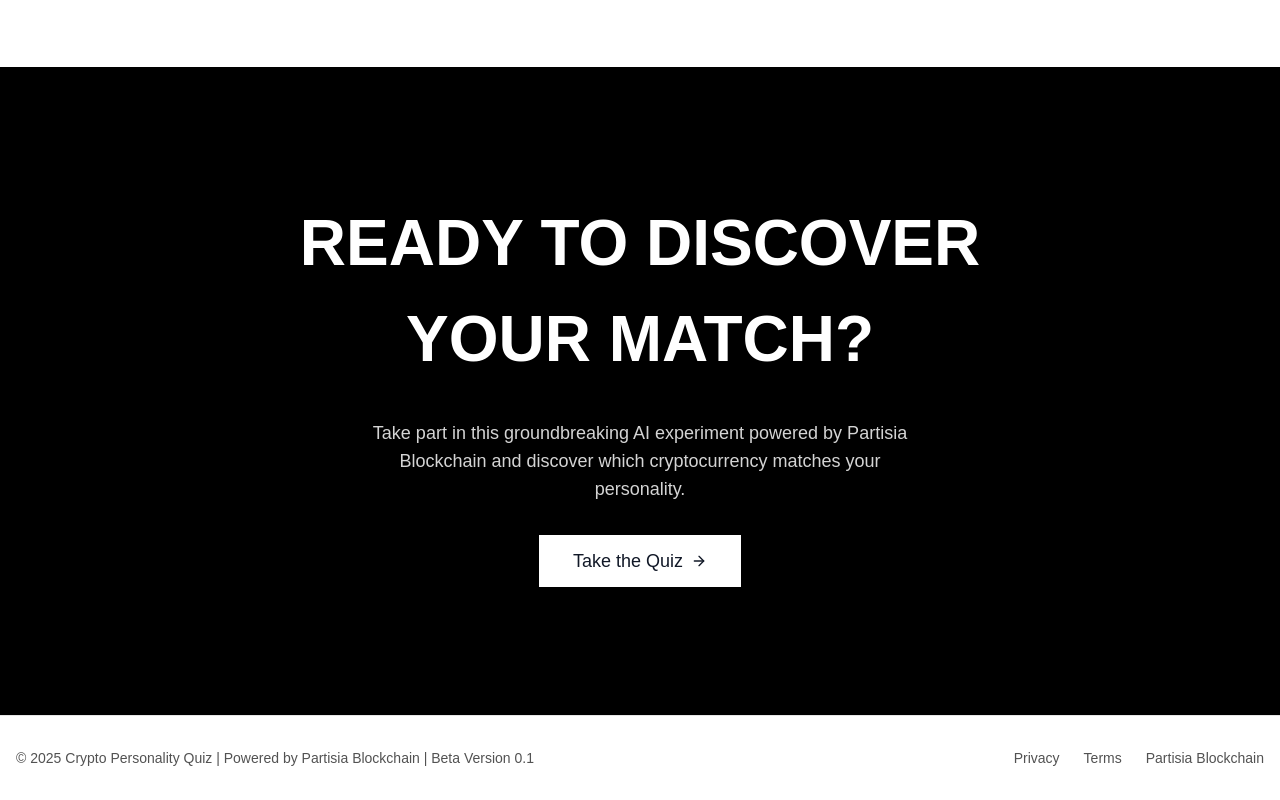
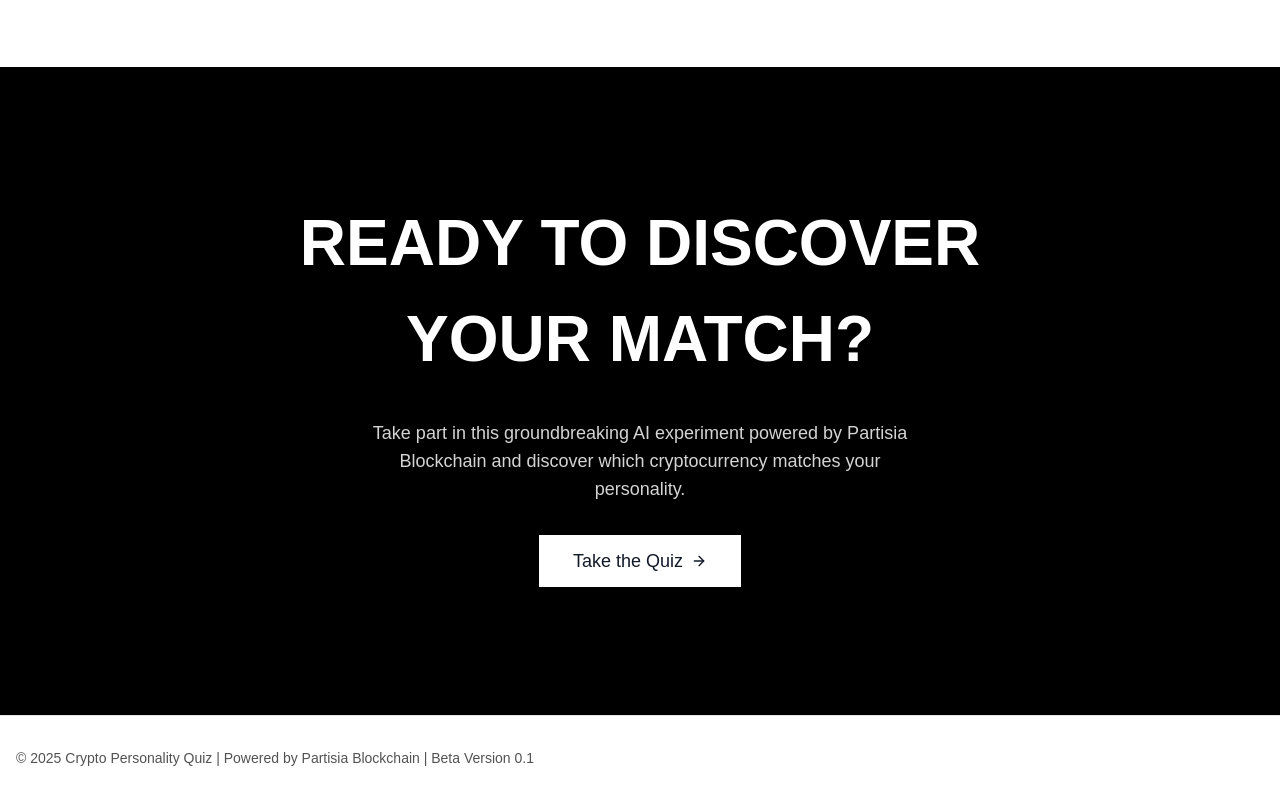
Before and after one commit to bettinasosa/mpc-quizzlet, a Next.js app: page / in a window 1280 px wide. Shown: the part 2175-2975 px from the top of the page. Built offline with nearby package versions, Linux system fonts and the light colour scheme.

Commit message:
removed footer thingy

```diff
--- a/app/page.tsx
+++ b/app/page.tsx
@@ -328,29 +328,6 @@ export default function LandingPage() {
               © {new Date().getFullYear()} Crypto Personality Quiz | Powered by
               Partisia Blockchain | Beta Version 0.1
             </p>
-
-            <div className="flex gap-6">
-              <Link
-                href="#"
-                className="text-sm text-neutral-600 dark:text-neutral-300 hover:text-black dark:hover:text-white transition-colors"
-              >
-                Privacy
-              </Link>
-              <Link
-                href="#"
-                className="text-sm text-neutral-600 dark:text-neutral-300 hover:text-black dark:hover:text-white transition-colors"
-              >
-                Terms
-              </Link>
-              <a
-                href="https://partisiablockchain.com"
-                target="_blank"
-                rel="noopener noreferrer"
-                className="text-sm text-neutral-600 dark:text-neutral-300 hover:text-black dark:hover:text-white transition-colors"
-              >
-                Partisia Blockchain
-              </a>
-            </div>
           </div>
         </div>
       </footer>
```
